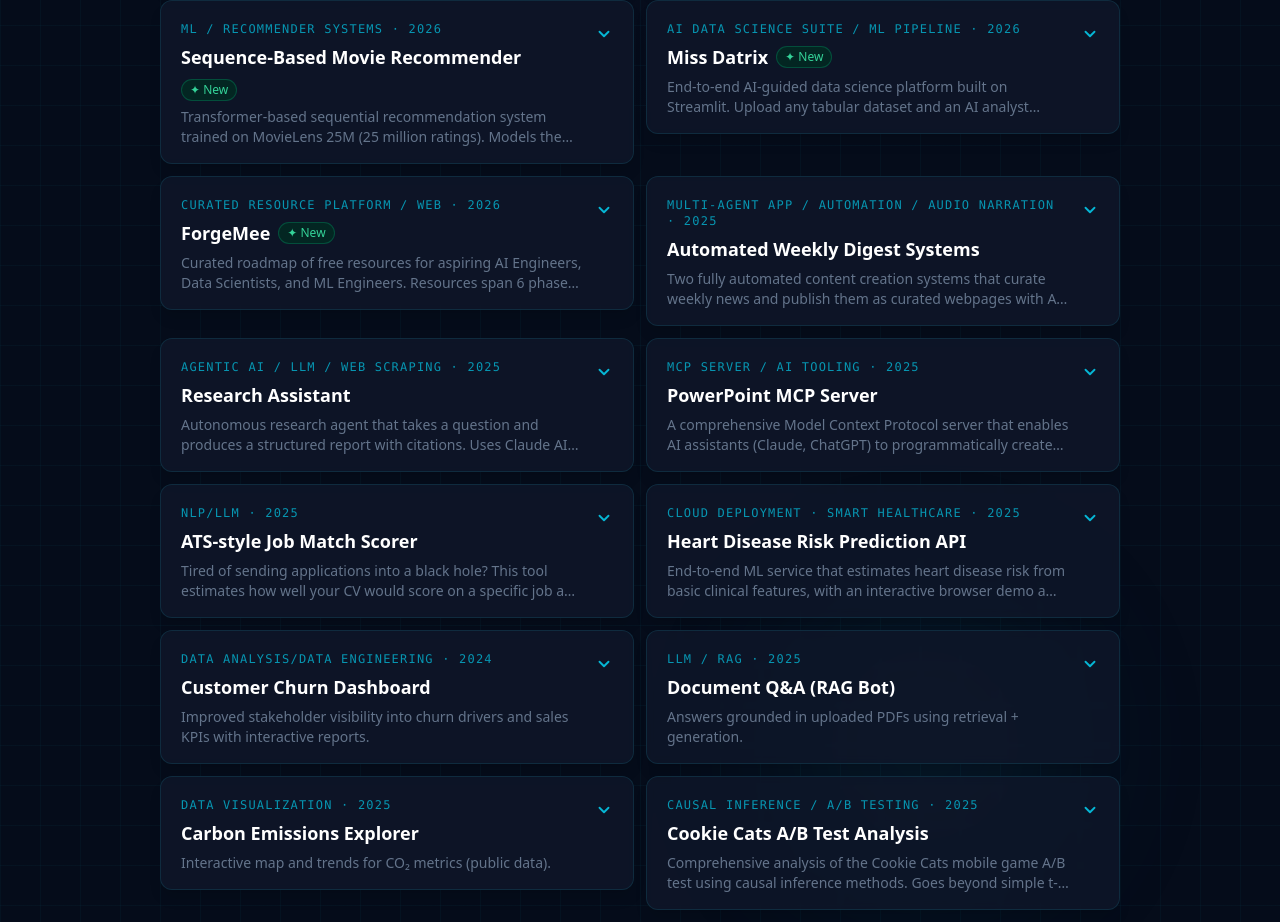
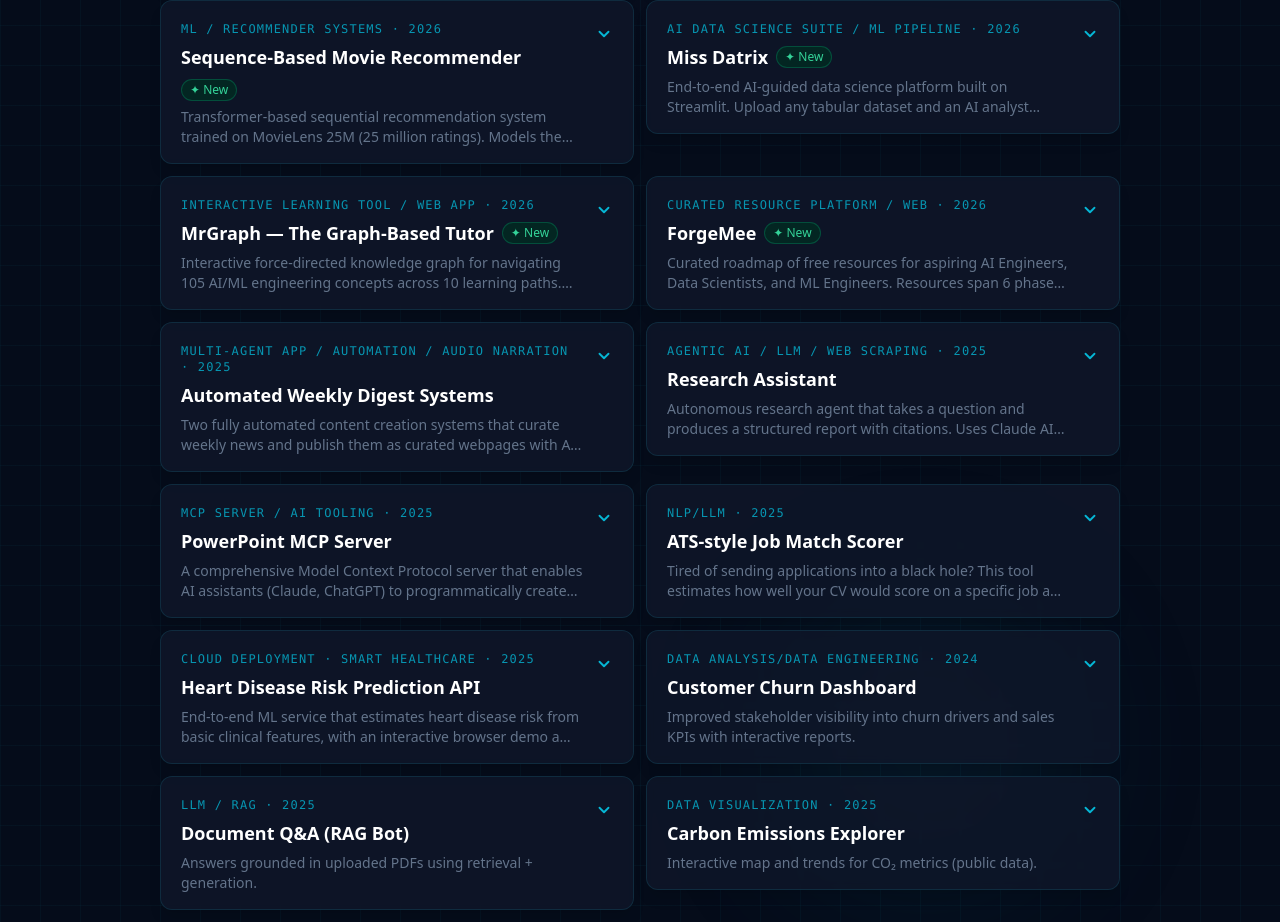
Before and after one commit to EiriniOr/eirini-portfolio, a React (Vite) app: page / in a window 1280 px wide. Shown: the part 975-1897 px from the top of the page. Built offline with nearby package versions, Linux system fonts and the light colour scheme.

Commit message:
add MrGraph project card

```diff
--- a/src/App.jsx
+++ b/src/App.jsx
@@ -170,6 +170,29 @@
       "SHAP feature importance + confusion matrix / ROC / residual plots + downloadable HTML report",
       "A/B testing: auto-detects continuous vs binary outcome, Welch/Mann-Whitney/chi-square, Cohen's d, power analysis",
       "Causal inference: propensity score matching or IPW, ATE with bootstrap SE, covariate balance (SMD)",
+    ],
+  },
+  {
+    kind: "Interactive Learning Tool / Web App",
+    title: "MrGraph — The Graph-Based Tutor",
+    year: "2026",
+    badge: "new",
+    impact:
+      "Interactive force-directed knowledge graph for navigating 105 AI/ML engineering concepts across 10 learning paths. Click any node to open a rich detail panel with definitions, multi-paragraph explanations, and code examples. Built as a fully static frontend — no build step, no server dependency. Includes fuzzy search with match highlighting, learning path filters with colour-coded node dimming, Prev/Next navigation within each path, and clickable prerequisite/related concept chips.",
+    stack: [
+      "D3.js v7", "Vanilla JS (ES Modules)", "Python", "FastAPI (dev server)",
+      "Force-directed graph", "Vercel",
+    ],
+    links: [
+      { label: "Live Demo", href: "https://ai-learning-graph.vercel.app" },
+      { label: "GitHub", href: "https://github.com/EiriniOr/ai-learning-graph" },
+    ],
+    highlights: [
+      "105 fully-written concepts with 3+ paragraph explanations and working code examples — no stubs",
+      "10 colour-coded learning paths: ML Foundations, Deep Learning, LLMs & Generative AI, RL, MLOps, and more",
+      "Fuzzy search ranks by id/title/tag/path/short match and highlights matched text in results",
+      "Force simulation: forceLink + forceManyBody + forceCollide — drag nodes, zoom, and fit-to-screen",
+      "Smooth pan/zoom transition when selecting a concept via search or chip navigation",
     ],
   },
   {
```
